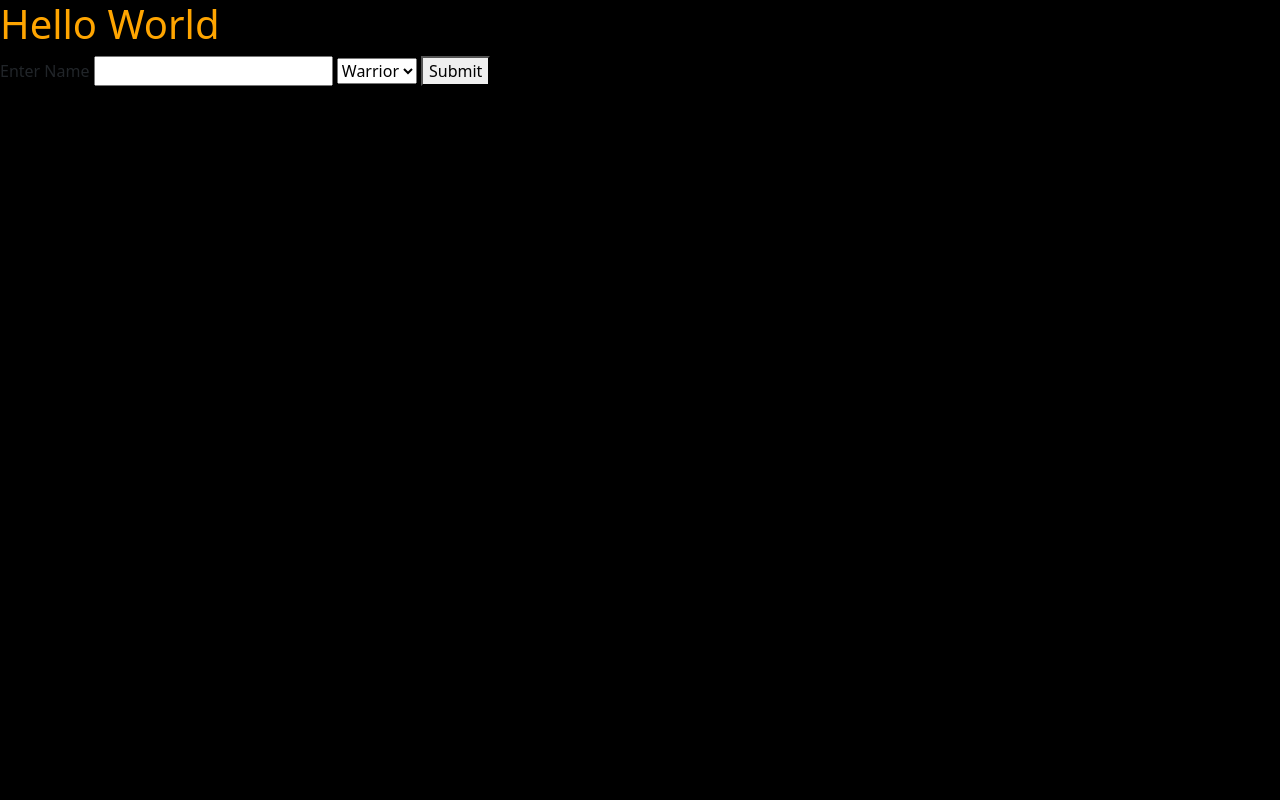
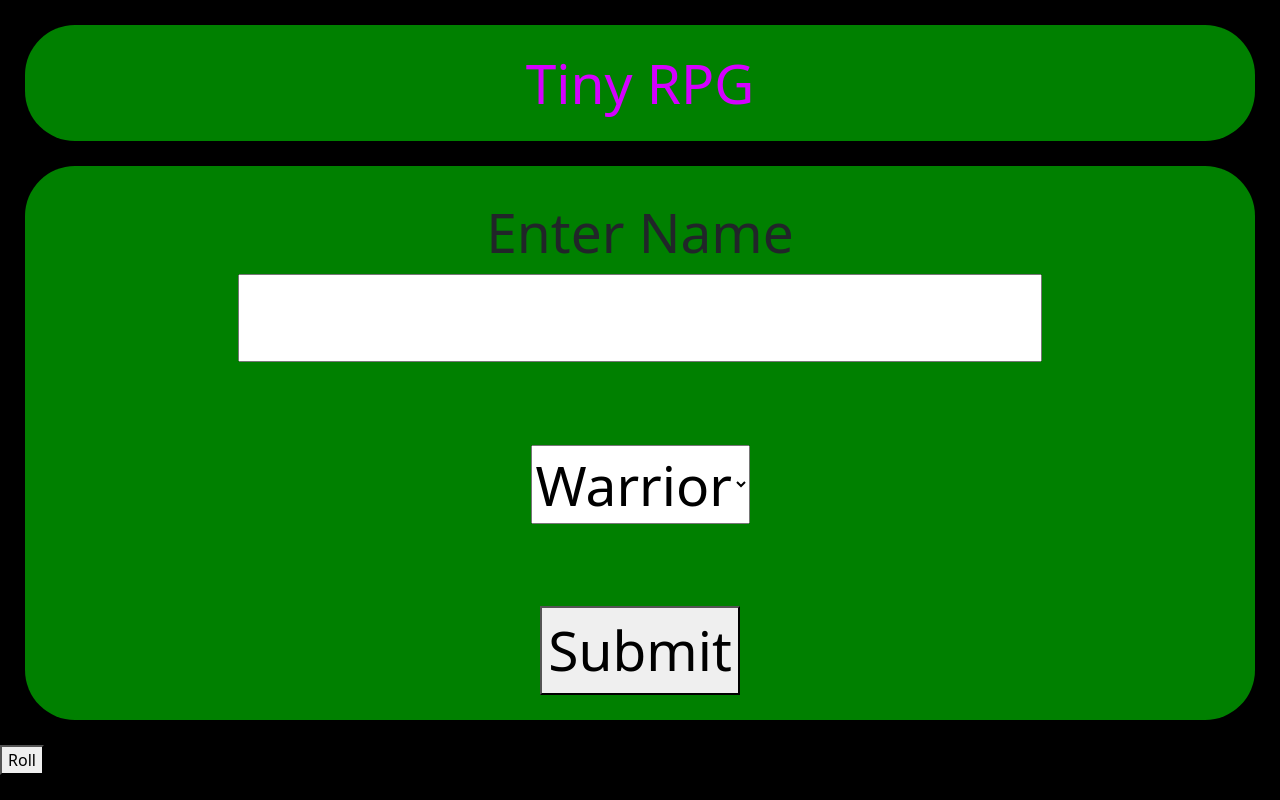
Before and after one commit to G0blinC0de/tiny-rpg-v1, a website built with webpack: page src/index.html in a window 1280 px wide. Built offline with nearby package versions, Linux system fonts and the light colour scheme.

Commit message:
add today's progress

```diff
--- a/src/css/styles.css
+++ b/src/css/styles.css
@@ -1,5 +1,5 @@
 h1 {
-    color: orange;
+    color: rgb(212, 0, 255);
 }
 
 body {
@@ -9,3 +9,17 @@ body {
 .playerInfo {
     color: white;
 }
+
+.boxshadow {
+    box-shadow: 25px 25px 15px 10px rgba(0, 0, 0, 0.5);
+    text-align: left;
+    border-radius: 50px;
+    padding: 25px;
+    margin: 25px;
+    font-size: 55px;
+    align-items: center;
+    justify-content: center;
+    display: flex;
+    flex-direction: column;
+    background-color: green;
+}
--- a/src/index.html
+++ b/src/index.html
@@ -8,18 +8,22 @@
 </head>
 
 <body>
-    <h1>Hello World</h1>
+    <h1 class="boxshadow">Tiny RPG</h1>
+    <div class="boxshadow">
         <label>Enter Name</label>
-    <input type="text" id="nameInput" />
+        <input type="text" id="nameInput" /><br />
         <select id="classSelect">
             <option value="Warrior">Warrior</option>
             <option value="Wizard">Wizard</option>
             <option value="Rogue">Rogue</option>
-    </select>
+        </select><br />
         <button id="submit">Submit</button>
+    </div>
 
     <div class="playerInfo" id="playerDisplay">
         <p id="displayText"></p>
+    </div>
+    <button id="rollDice">Roll</button>
 </body>
 
 </html>
--- a/src/js/questBuilder.js
+++ b/src/js/questBuilder.js
@@ -0,0 +1,3 @@
+export function questBuilder() {
+
+}
```
Also changed, not shown: __Tests__/questBuilder.test.js (added, +9 -0 lines), __Tests__/questRoller.test.js (+1 -1 lines). Lines whose indentation alone changed are shown as unchanged.
